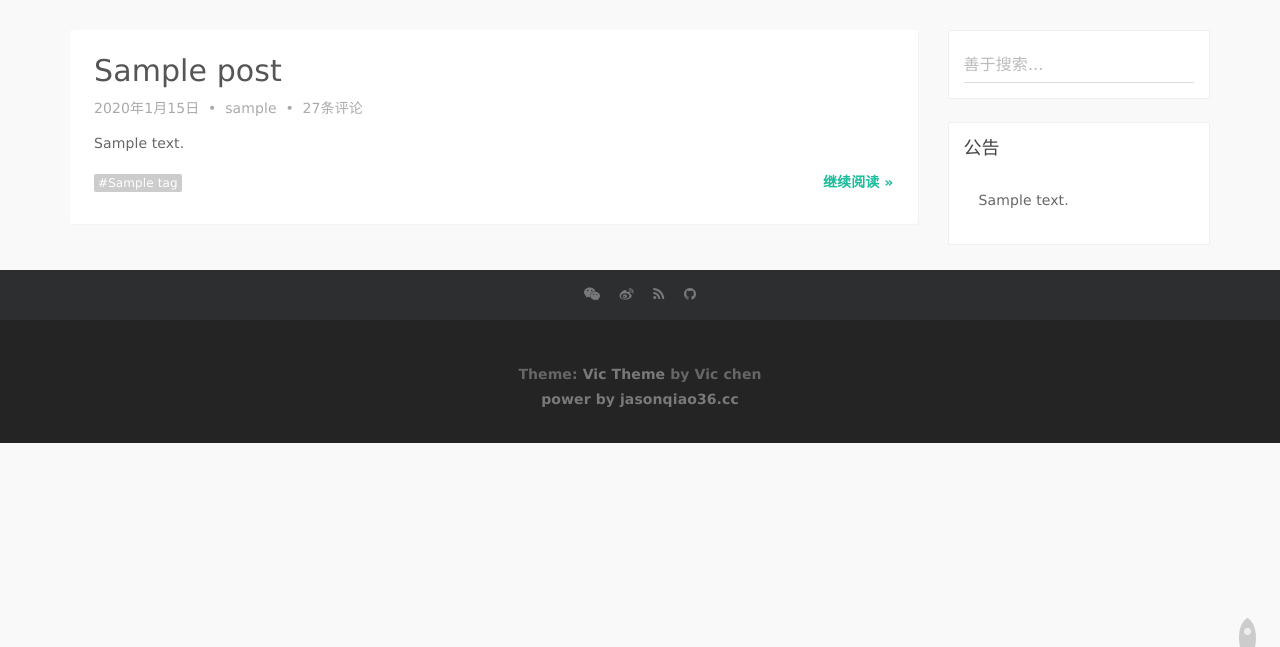
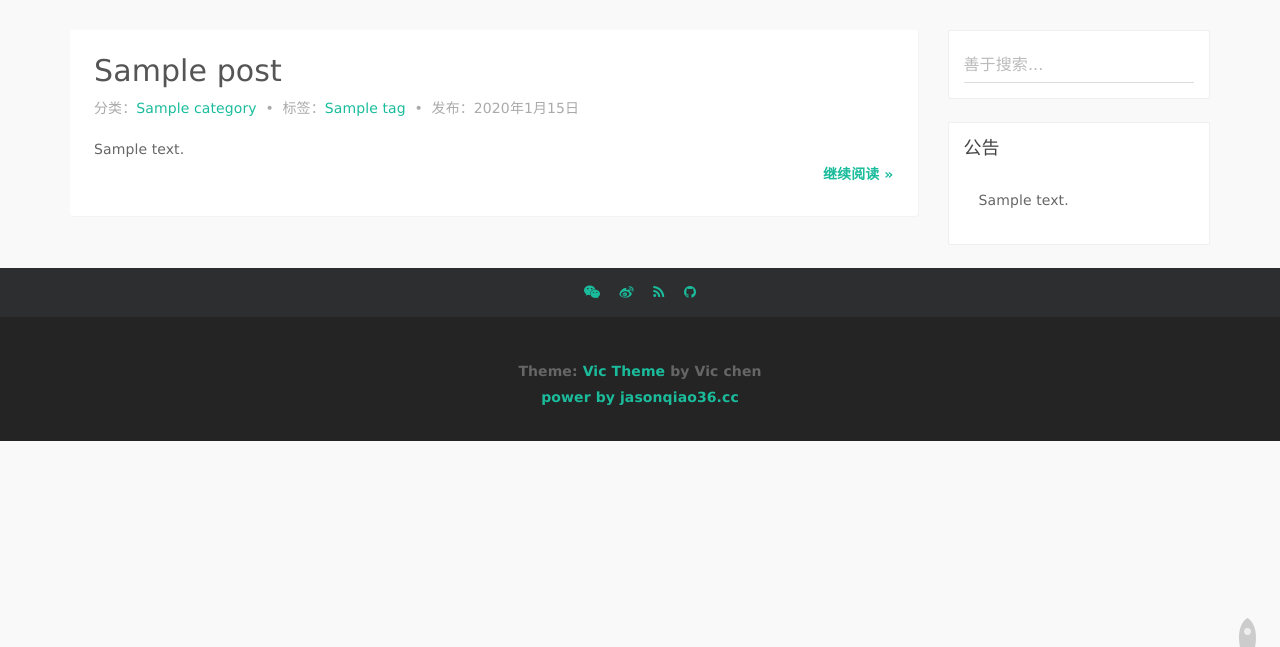
Before and after one commit to qiaocco/django-blog, a Django app: page / in a window 1280 px wide. Shown: the part 71-718 px from the top of the page. Run offline with Django 3.2, Linux system fonts and the light colour scheme; tables that the repository leaves empty hold one stand-in row (values such as "Sample post"); some libraries are stand-ins or nearby versions.

Commit message:
自定义model objects基类

```diff
--- a/django_blog/blog/adminx.py
+++ b/django_blog/blog/adminx.py
@@ -1,10 +1,10 @@
-import xadmin
 from django.urls import reverse
 from django.utils.html import format_html
+
+import xadmin
+from django_blog.adminx import BaseOwnerAdmin
 from xadmin.layout import Fieldset, Row
 from xadmin.plugins.inline import Inline
-
-from django_blog.adminx import BaseOwnerAdmin
 
 from .adminforms import PostAdminForm
 from .models import Category, Post, Tag
--- a/django_blog/blog/api.py
+++ b/django_blog/blog/api.py
@@ -1,5 +1,5 @@
 from django.contrib.auth.models import User
-from rest_framework import serializers, viewsets, pagination
+from rest_framework import pagination, serializers, viewsets
 
 from .models import Category, Post, Tag
 
--- a/django_blog/blog/models.py
+++ b/django_blog/blog/models.py
@@ -1,8 +1,13 @@
 import markdown
 from django.contrib.auth.models import User
-from django.template.defaultfilters import slugify
 from django.db import models
 from django.db.models import F
+from django.template.defaultfilters import slugify
+
+
+class BaseManager(models.Manager):
+    def get_queryset(self):
+        return super().get_queryset().filter(status=1)
 
 
 class Post(models.Model):
@@ -24,6 +29,8 @@ class Post(models.Model):
     pv = models.PositiveIntegerField(default=0, verbose_name='pv')
     uv = models.PositiveIntegerField(default=0, verbose_name='uv')
     created_time = models.DateTimeField(auto_now_add=True, verbose_name='创建时间')
+
+    objects = BaseManager()
 
     def status_show(self):
         return '当前状态：{}'.format(self.get_status_display())
@@ -69,6 +76,8 @@ class Category(models.Model):
     created_time = models.DateTimeField(auto_now_add=True, verbose_name='创建时间')
     is_nav = models.BooleanField(default=0, verbose_name='是否置顶导航')
 
+    objects = BaseManager()
+
     def __str__(self):
         return self.name
 
@@ -87,6 +96,8 @@ class Tag(models.Model):
     owner = models.ForeignKey(User, verbose_name='作者', on_delete=models.PROTECT)
     created_time = models.DateTimeField(auto_now_add=True, verbose_name='创建时间')
 
+    objects = BaseManager()
+
     def __str__(self):
         return self.name
 
--- a/django_blog/blog/views.py
+++ b/django_blog/blog/views.py
@@ -8,9 +8,9 @@ from config.models import Link, SideBar
 from .models import Category, Post, Tag
 
 
-class CommonMixin(object):
+class CommonMixin:
     def get_category_context(self):
-        categories = Category.objects.filter(status=1)
+        categories = Category.objects.all()
 
         nav_cates = []
         cates = []
@@ -25,13 +25,13 @@ class CommonMixin(object):
         }
 
     def get_context_data(self, **kwargs):
-        sidebars = SideBar.objects.filter(status=1)
+        sidebars = SideBar.objects.all()
 
-        recently_posts = Post.objects.filter(status=1)[:10]
-        hot_posts = Post.objects.filter(status=1).order_by('-pv')[:10]
-        recently_comments = Comment.objects.filter(status=1)[:10]
-        links = Link.objects.filter(status=1)
-        htmls = SideBar.objects.filter(status=1).filter(display_type=1)
+        recently_posts = Post.objects.all()[:10]
+        hot_posts = Post.objects.order_by('-pv')[:10]
+        recently_comments = Comment.objects.all()[:10]
+        links = Link.objects.all()
+        htmls = SideBar.objects.filter(display_type=1)
 
         kwargs.update({
             'sidebars': sidebars,
@@ -42,7 +42,7 @@ class CommonMixin(object):
             'htmls': htmls,
         })
         kwargs.update(self.get_category_context())
-        return super(CommonMixin, self).get_context_data(**kwargs)
+        return super().get_context_data(**kwargs)
 
 
 class BasePostsView(CommonMixin, ListView):
@@ -65,7 +65,7 @@ class IndexView(BasePostsView):
 
     def get_context_data(self, **kwargs):
         query = self.request.GET.get('query')
-        return super(IndexView, self).get_context_data(query=query)
+        return super().get_context_data(query=query)
 
 
 class CategoryView(BasePostsView):
--- a/django_blog/comment/adminx.py
+++ b/django_blog/comment/adminx.py
@@ -1,7 +1,7 @@
-import xadmin
 from django.urls import reverse
 from django.utils.html import format_html
 
+import xadmin
 from django_blog.adminx import BaseOwnerAdmin
 
 from .models import Comment
--- a/django_blog/comment/models.py
+++ b/django_blog/comment/models.py
@@ -1,6 +1,6 @@
 from django.db import models
 
-from blog.models import Post
+from blog.models import BaseManager
 
 
 class Comment(models.Model):
@@ -17,6 +17,8 @@ class Comment(models.Model):
     status = models.PositiveIntegerField(default=1, choices=STATUS_ITEMS, verbose_name='状态')
     created_time = models.DateTimeField(auto_now_add=True, verbose_name='创建时间')
 
+    objects = BaseManager()
+
     def __str__(self):
         return '评论：{}'.format(self.nickname)
 
--- a/django_blog/config/adminx.py
+++ b/django_blog/config/adminx.py
@@ -1,5 +1,4 @@
 import xadmin
-
 from django_blog.adminx import BaseOwnerAdmin
 
 from .models import Link, SideBar
--- a/django_blog/config/models.py
+++ b/django_blog/config/models.py
@@ -1,5 +1,7 @@
 from django.contrib.auth.models import User
 from django.db import models
+
+from blog.models import BaseManager
 
 
 class Link(models.Model):
@@ -15,6 +17,8 @@ class Link(models.Model):
     weigh = models.PositiveIntegerField(default=1, choices=zip(range(1, 6), range(1, 6)),
                                         verbose_name='权重',
                                         help_text='权重越高，展示顺序越靠前')
+
+    objects = BaseManager()
 
     def __str__(self):
         return self.title
@@ -43,6 +47,8 @@ class SideBar(models.Model):
     created_time = models.DateTimeField(auto_now_add=True, verbose_name='创建时间')
     owner = models.ForeignKey(User, verbose_name='作者', on_delete=models.PROTECT)
 
+    objects = BaseManager()
+
     def __str__(self):
         return self.title
 
--- a/django_blog/django_blog/themes/vtheme/static/css/style.css
+++ b/django_blog/django_blog/themes/vtheme/static/css/style.css
@@ -25,12 +25,16 @@ embed {
 }
 
 a {
-    color: #797979;
+    color: #1abc9c;
 }
 
 a:hover {
     color: #1abc9c;
     text-decoration: none;
+}
+
+.vc-desc {
+    margin: 20px 0 0 0;
 }
 
 .vc-pt15 {
@@ -88,13 +92,6 @@ a:hover {
     line-height: 18px;
 }
 
-.vc-author-info a {
-    color: #aaa;
-}
-
-.vc-author-info a:hover {
-    color: #1abc9c;
-}
 
 .vc-author-info > time,
 .vc-author-info > span {
--- a/django_blog/django_blog/themes/vtheme/templates/blog/post-list.html
+++ b/django_blog/django_blog/themes/vtheme/templates/blog/post-list.html
@@ -8,25 +8,17 @@
     {% endif %}
     {% for post in posts %}
         <div class="thumbnail">
-            {#        <div class="vc-pagelist-img">#}
-            {#            <a href=""><img src="img/demo01.jpg" alt="demo image">#}
-            {#            </a>#}
-            {#        </div>#}
             <div class="caption">
                 <h1 class="vc-page-title"><a href="{% url 'post_detail' post.id %}">{{ post.title }}</a></h1>
                 <p class="vc-author-info">
-                    <time>{{ post.created_time|date:'Y年n月d日' }}</time> &bull; <span>{{ post.owner.username }}</span> &bull; <span><a
-                        href="">27条评论</a></span>
+                    <span>分类：<a href="">{{ post.category }}</a></span> &bull;
+                    <time>标签：{% for tag in post.tags.all %}<a href="{% url 'tag' tag.id %}">{{ tag }}{% endfor %}</a></time> &bull;
+                    <time>发布：{{ post.created_time|date:'Y年n月d日' }}</time>
                 </p>
-                <p class="hidden-xs">{{ post.desc }}</p>
+                <p class="hidden-xs vc-desc">{{ post.desc }}</p>
                 <p class="clearfix">
                     <a class="hidden-xs pull-right vc-more-link" href="{% url 'post_detail' post.id %}"
                        role="button">继续阅读 &raquo;</a>
-                    <span class="vc-tags">
-                        {% for tag in post.tags.all %}
-                            <a href="{% url 'tag' tag.id %}">{{ tag }}</a>
-                        {% endfor %}
-                    </span>
                 </p>
             </div>
         </div>
--- a/django_blog/django_blog/urls.py
+++ b/django_blog/django_blog/urls.py
@@ -1,32 +1,17 @@
-"""django_blog URL Configuration
-
-The `urlpatterns` list routes URLs to views. For more information please see:
-    https://docs.djangoproject.com/en/2.0/topics/http/urls/
-Examples:
-Function views
-    1. Add an import:  from my_app import views
-    2. Add a URL to urlpatterns:  path('', views.home, name='home')
-Class-based views
-    1. Add an import:  from other_app.views import Home
-    2. Add a URL to urlpatterns:  path('', Home.as_view(), name='home')
-Including another URLconf
-    1. Import the include() function: from django.urls import include, path
-    2. Add a URL to urlpatterns:  path('blog/', include('blog.urls'))
-"""
 import re
 
-import xadmin
 from django.conf import settings
 from django.urls import include, path, re_path
+from django.views.decorators.cache import cache_page
 from django.views.static import serve
-from django.views.decorators.cache import cache_page
 from rest_framework import routers
 from rest_framework.documentation import include_docs_urls
-from xadmin.plugins import xversion
 
+import xadmin
 from blog.api import CategoryViewSet, PostViewSet, TagViewSet, UserViewSet
 from blog.views import CategoryView, IndexView, PostView, TagView
 from comment.views import CommentView
+from xadmin.plugins import xversion
 
 from .autocomplete import CategoryAutocomplete, TagAutocomplete
 
```
Also changed, not shown: django_blog/django_blog/settings/develop.py (+14 -14 lines), django_blog/blog/migrations/0006_auto_20180625_1550.py (added).
